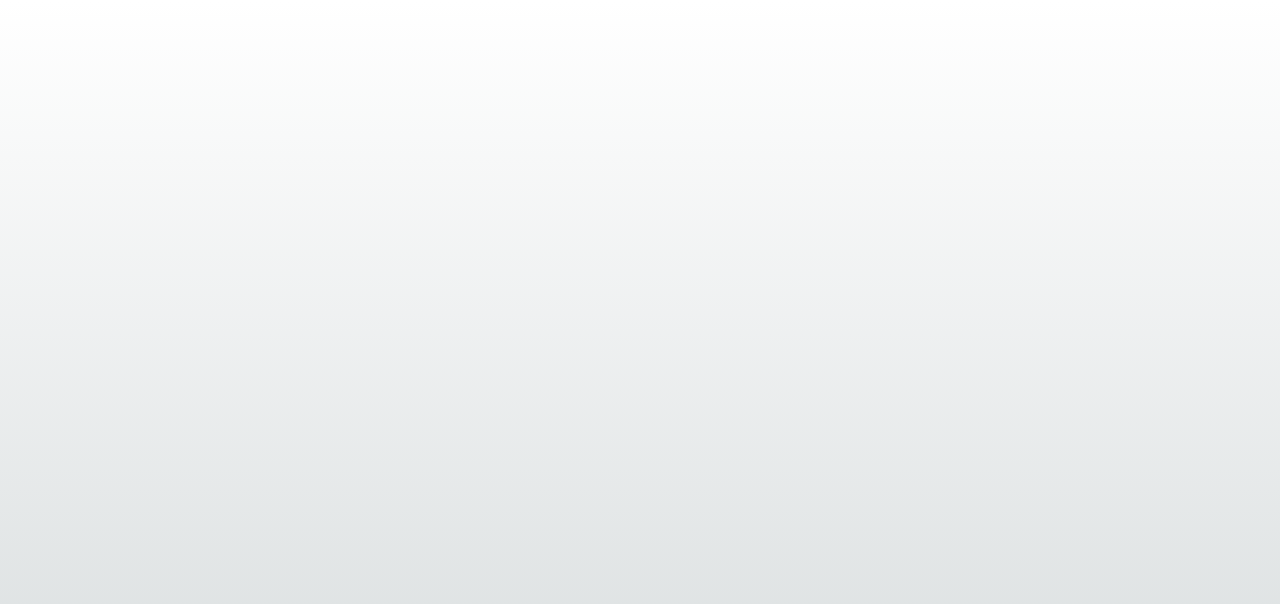
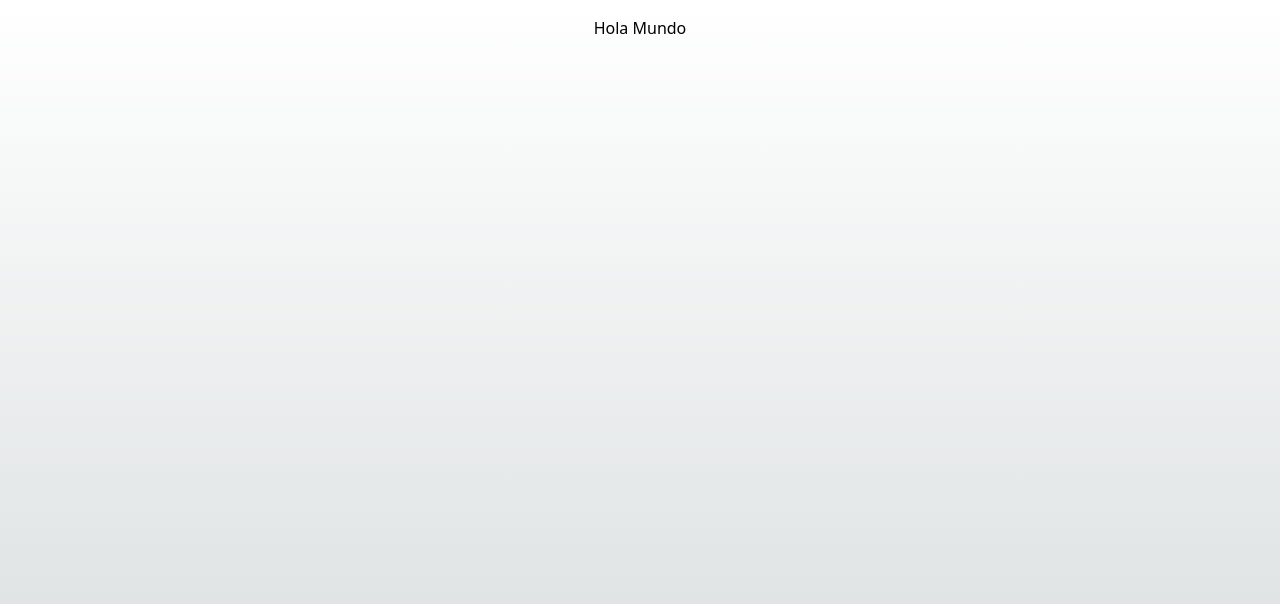
Before and after one commit to devbiifco/biifco, a Next.js app in the folder frontend/: page / in a window 1280 px wide. Shown: the top 604 px of the page. Built offline with nearby package versions, Linux system fonts and the light colour scheme.

Commit message:
updates FH

```diff
--- a/frontend/src/app/globals.css
+++ b/frontend/src/app/globals.css
@@ -8,14 +8,14 @@
   --background-start-rgb: 214, 219, 220;
   --background-end-rgb: 255, 255, 255;
 }
-/*
+
 @media (prefers-color-scheme: dark) {
   :root {
     --foreground-rgb: 255, 255, 255;
     --background-start-rgb: 0, 0, 0;
     --background-end-rgb: 0, 0, 0;
   }
-} */
+}
 
 body {
   color: rgb(var(--foreground-rgb));
--- a/frontend/src/app/layout.tsx
+++ b/frontend/src/app/layout.tsx
@@ -1,9 +1,12 @@
 
-import type { Metadata } from "next";
+import type { Metadata, Metadata } from "next";
 import { Manrope } from "next/font/google";
 import "./globals.css";
 
-
+export const metadata: Metadata = {
+  title: 'biifco platform',
+  description: 'Unleash the Full Potential of blockchain'
+}
 
 
 export default function RootLayout({
--- a/frontend/src/app/page.tsx
+++ b/frontend/src/app/page.tsx
@@ -3,7 +3,7 @@ import Image from "next/image";
 export default function Home() {
   return (
     <main className="flex min-h-screen flex-col items-center justify-between p-4">
-
+      <h1>Hola Mundo</h1>
     </main>
   );
 }
```
Also changed, not shown: frontend/src/app/config/fonts.ts (added).
